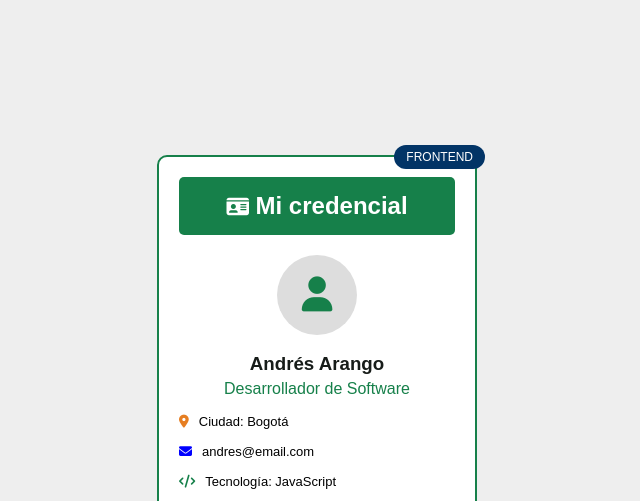
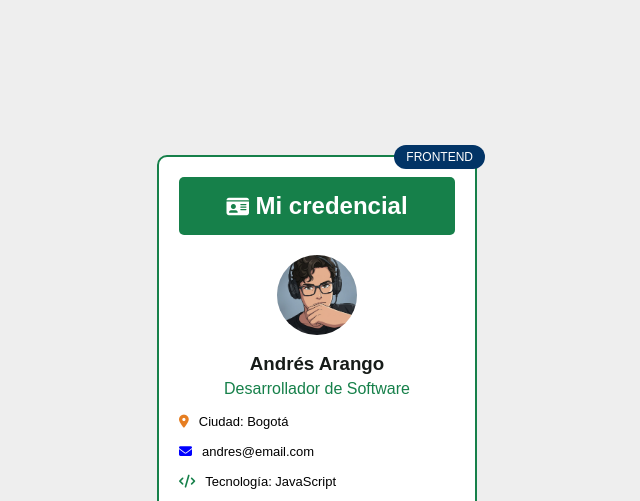
Before and after one commit to AndresMauricioArangoG/credencial, a plain HTML site: page index.html in a window 1280 px wide. Shown: the top 501 px of the page, without its empty margins (323-963 px from the left). Drawn offline with Linux system fonts and the light colour scheme.

Commit message:
credencial

```diff
--- a/estilos.css
+++ b/estilos.css
@@ -2,7 +2,19 @@
 * {
     box-sizing: border-box;
 }
+.foto {
+    width: 120px;
+    height: 120px;
+    border-radius: 50%;
+    overflow: hidden;
+    margin: 20px auto;
+}
 
+.foto img {
+    width: 100%;
+    height: 100%;
+    object-fit: cover;
+}
 body {
     margin: 0;
     background-color: #eeeeee;
--- a/index.html
+++ b/index.html
@@ -21,8 +21,8 @@
         </h2>
 
         <div class="foto">
-            <i class="fa-solid fa-user icono-usuario"></i>
-        </div>
+    <img src="fotocredencial.jpeg" alt="Foto de Andrés Arango">
+</div>
 
         <h3>Andrés Arango</h3>
         <p class="rol">Desarrollador de Software</p>
```
Also changed, not shown: fotocredencial.jpeg (added).
